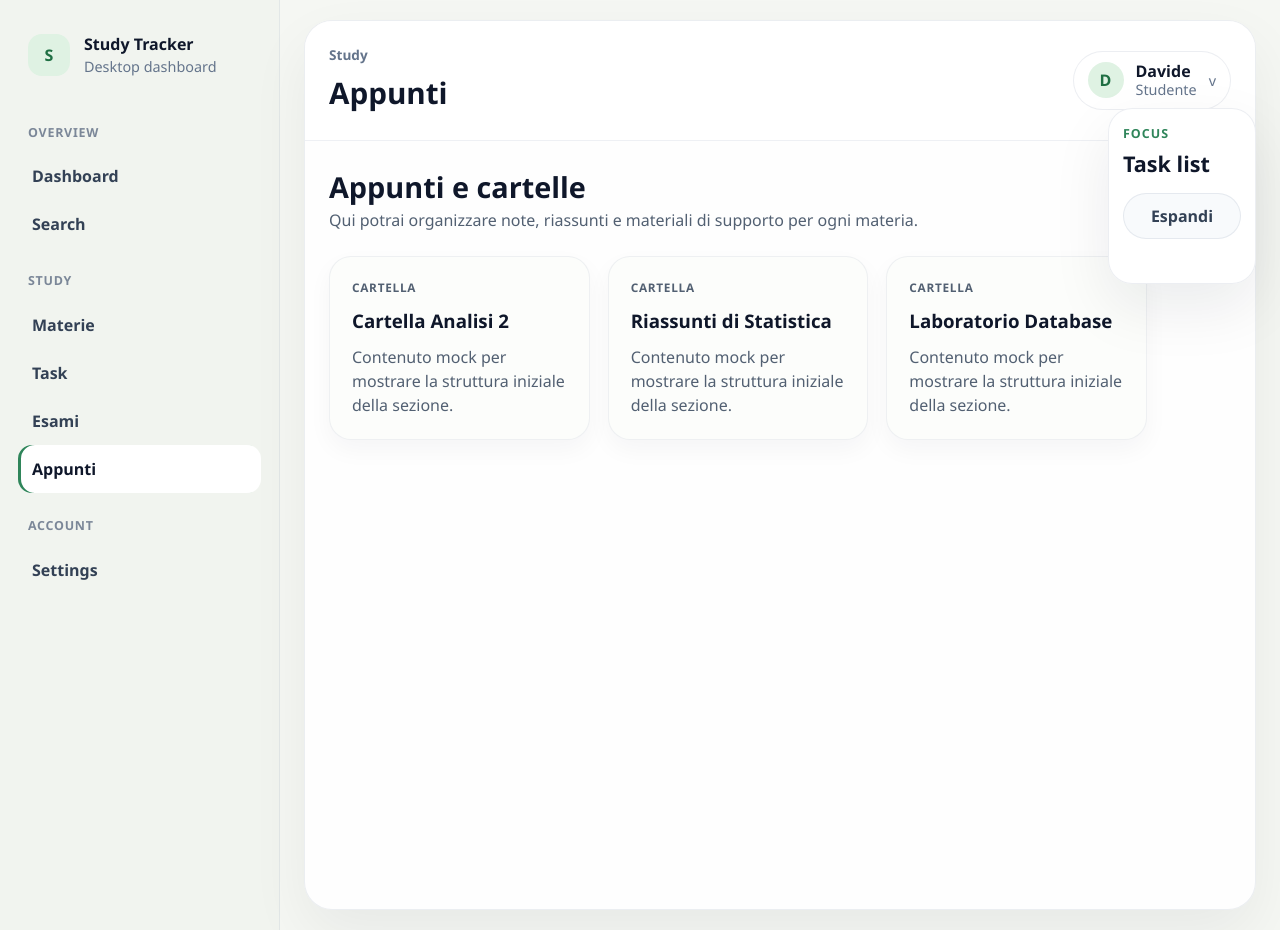
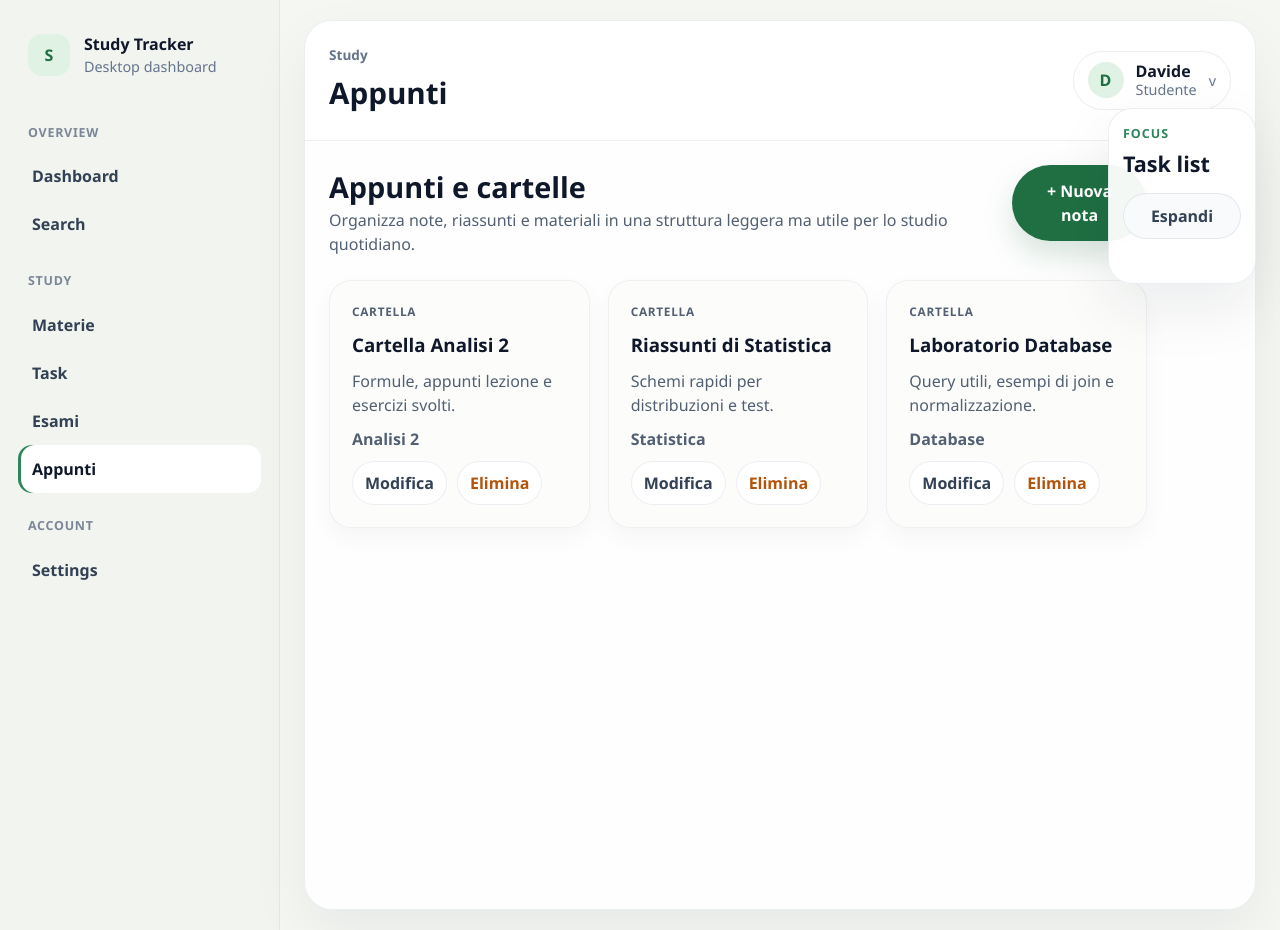
Before and after one commit to maidire3/Progetto-Finale, a React (Vite) app: page /notes in a window 1280 px wide. Built offline with nearby package versions, Linux system fonts and the light colour scheme.

Commit message:
NotesPage

```diff
--- a/src/pages/NotesPage.jsx
+++ b/src/pages/NotesPage.jsx
@@ -1,38 +1,242 @@
-import React from 'react';
+import React, { useMemo, useState } from 'react';
 import DashboardSectionLayout from '../components/layout/DashboardSectionLayout';
 import '../styles/dashboard.css';
 import '../styles/sidebar.css';
 import '../styles/topbar.css';
 import '../styles/task-panel.css';
 
-const mockNotes = [
-  'Cartella Analisi 2',
-  'Riassunti di Statistica',
-  'Laboratorio Database'
+const NOTE_FOLDER_OPTIONS = ['Analisi 2', 'Statistica', 'Database', 'Generale'];
+
+const INITIAL_NOTES = [
+  {
+    id: 'note-1',
+    title: 'Cartella Analisi 2',
+    folder: 'Analisi 2',
+    summary: 'Formule, appunti lezione e esercizi svolti.'
+  },
+  {
+    id: 'note-2',
+    title: 'Riassunti di Statistica',
+    folder: 'Statistica',
+    summary: 'Schemi rapidi per distribuzioni e test.'
+  },
+  {
+    id: 'note-3',
+    title: 'Laboratorio Database',
+    folder: 'Database',
+    summary: 'Query utili, esempi di join e normalizzazione.'
+  }
 ];
 
+const EMPTY_NOTE_FORM = {
+  id: '',
+  title: '',
+  folder: 'Generale',
+  summary: ''
+};
+
 function NotesPage() {
+  const [notes, setNotes] = useState(INITIAL_NOTES);
+  const [isModalOpen, setIsModalOpen] = useState(false);
+  const [editingNoteId, setEditingNoteId] = useState(null);
+  const [formValues, setFormValues] = useState(EMPTY_NOTE_FORM);
+
+  const editingNote = useMemo(
+    () => notes.find((note) => note.id === editingNoteId) || null,
+    [editingNoteId, notes]
+  );
+
+  function openCreateModal() {
+    setEditingNoteId(null);
+    setFormValues(EMPTY_NOTE_FORM);
+    setIsModalOpen(true);
+  }
+
+  function openEditModal(note) {
+    setEditingNoteId(note.id);
+    setFormValues(note);
+    setIsModalOpen(true);
+  }
+
+  function closeModal() {
+    setEditingNoteId(null);
+    setFormValues(EMPTY_NOTE_FORM);
+    setIsModalOpen(false);
+  }
+
+  function handleFieldChange(event) {
+    const { name, value } = event.target;
+    setFormValues((currentValues) => ({
+      ...currentValues,
+      [name]: value
+    }));
+  }
+
+  function handleSubmit(event) {
+    event.preventDefault();
+
+    const trimmedTitle = formValues.title.trim();
+
+    if (!trimmedTitle) {
+      return;
+    }
+
+    const payload = {
+      id: editingNote ? editingNote.id : `note-${Date.now()}`,
+      title: trimmedTitle,
+      folder: formValues.folder,
+      summary: formValues.summary.trim() || 'Nota rapida creata nella dashboard.'
+    };
+
+    if (editingNote) {
+      setNotes((currentNotes) =>
+        currentNotes.map((note) =>
+          note.id === editingNote.id ? { ...note, ...payload } : note
+        )
+      );
+    } else {
+      setNotes((currentNotes) => [...currentNotes, payload]);
+    }
+
+    closeModal();
+  }
+
+  function handleDeleteNote(noteId) {
+    const noteToDelete = notes.find((note) => note.id === noteId);
+
+    if (!noteToDelete) {
+      return;
+    }
+
+    if (!window.confirm(`Vuoi eliminare la nota "${noteToDelete.title}"?`)) {
+      return;
+    }
+
+    setNotes((currentNotes) => currentNotes.filter((note) => note.id !== noteId));
+  }
+
   return (
     <DashboardSectionLayout title="Appunti" eyebrow="Study">
       <section className="section-page">
-        <div className="section-page__intro">
-          <h2>Appunti e cartelle</h2>
-          <p>
-            Qui potrai organizzare note, riassunti e materiali di supporto per
-            ogni materia.
-          </p>
+        <div className="section-page__header">
+          <div className="section-page__intro">
+            <h2>Appunti e cartelle</h2>
+            <p>
+              Organizza note, riassunti e materiali in una struttura leggera ma
+              utile per lo studio quotidiano.
+            </p>
+          </div>
+
+          <button
+            className="section-page__primary-action"
+            type="button"
+            onClick={openCreateModal}
+          >
+            + Nuova nota
+          </button>
         </div>
 
         <div className="section-grid">
-          {mockNotes.map((note) => (
-            <article className="section-card" key={note}>
+          {notes.map((note) => (
+            <article className="section-card section-card--note" key={note.id}>
               <p className="section-card__label">Cartella</p>
-              <h3>{note}</h3>
-              <p>Contenuto mock per mostrare la struttura iniziale della sezione.</p>
+              <h3>{note.title}</h3>
+              <p>{note.summary}</p>
+              <p className="section-card__meta">{note.folder}</p>
+              <div className="section-card__actions">
+                <button
+                  className="entity-action-button"
+                  type="button"
+                  onClick={() => openEditModal(note)}
+                >
+                  Modifica
+                </button>
+                <button
+                  className="entity-action-button entity-action-button--danger"
+                  type="button"
+                  onClick={() => handleDeleteNote(note.id)}
+                >
+                  Elimina
+                </button>
+              </div>
             </article>
           ))}
         </div>
       </section>
+
+      {isModalOpen ? (
+        <div className="entity-modal-backdrop" role="presentation">
+          <div className="entity-modal" role="dialog" aria-modal="true">
+            <div className="entity-modal__header">
+              <div>
+                <p className="section-card__label">
+                  {editingNote ? 'Modifica nota' : 'Nuova nota'}
+                </p>
+                <h3>{editingNote ? 'Aggiorna nota' : 'Crea una nuova nota'}</h3>
+              </div>
+
+              <button className="entity-modal__close" type="button" onClick={closeModal}>
+                Chiudi
+              </button>
+            </div>
+
+            <form className="entity-form" onSubmit={handleSubmit}>
+              <div className="entity-form__group">
+                <label htmlFor="note-title">Titolo</label>
+                <input
+                  id="note-title"
+                  name="title"
+                  type="text"
+                  value={formValues.title}
+                  onChange={handleFieldChange}
+                  required
+                />
+              </div>
+
+              <div className="entity-form__group">
+                <label htmlFor="note-folder">Cartella</label>
+                <select
+                  id="note-folder"
+                  name="folder"
+                  value={formValues.folder}
+                  onChange={handleFieldChange}
+                >
+                  {NOTE_FOLDER_OPTIONS.map((folder) => (
+                    <option key={folder} value={folder}>
+                      {folder}
+                    </option>
+                  ))}
+                </select>
+              </div>
+
+              <div className="entity-form__group">
+                <label htmlFor="note-summary">Riepilogo</label>
+                <textarea
+                  id="note-summary"
+                  name="summary"
+                  rows="4"
+                  value={formValues.summary}
+                  onChange={handleFieldChange}
+                  placeholder="Breve descrizione della nota o della cartella."
+                />
+              </div>
+
+              <div className="entity-form__actions">
+                <button
+                  className="entity-form__button entity-form__button--secondary"
+                  type="button"
+                  onClick={closeModal}
+                >
+                  Annulla
+                </button>
+                <button className="entity-form__button" type="submit">
+                  {editingNote ? 'Salva modifiche' : 'Aggiungi nota'}
+                </button>
+              </div>
+            </form>
+          </div>
+        </div>
+      ) : null}
     </DashboardSectionLayout>
   );
 }
```
